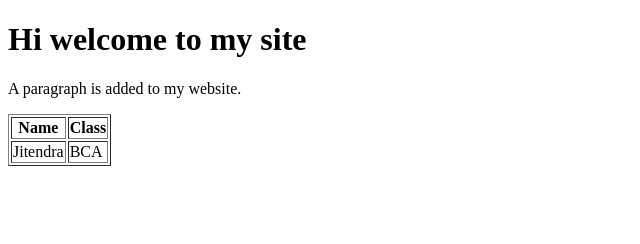
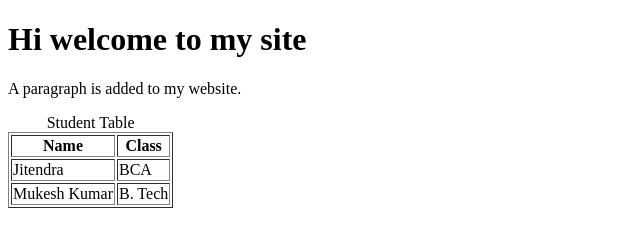
Before and after one commit to Jitendra1mp4/neog-zero-lesson2, a plain HTML site: page index.html in a window 1280 px wide. Shown: the whole page, without its empty margins (0-640 px from the left). Drawn offline with Linux system fonts and the light colour scheme.

Commit message:
Table structure and content updated

```diff
--- a/index.html
+++ b/index.html
@@ -1,23 +1,35 @@
 <!DOCTYPE html>
 <html lang="en">
   <head>
-    <meta charset="UTF-8">
-    <meta http-equiv="X-UA-Compatible" content="IE=edge">
-    <meta name="viewport" content="width=device-width, initial-scale=1.0">
+    <meta charset="UTF-8" />
+    <meta http-equiv="X-UA-Compatible" content="IE=edge" />
+    <meta name="viewport" content="width=device-width, initial-scale=1.0" />
     <title>Started Learning with Neog.camp</title>
   </head>
   <body>
     <h1>Hi welcome to my site</h1>
     <p>A paragraph is added to my website.</p>
     <table border="1">
+      <caption>
+        Student Table
+      </caption>
+      <thead>
           <tr>
             <th>Name</th>
             <th>Class</th>
           </tr>
+      </thead>
+      <tbody>
          <tr>
         <td>Jitendra</td>
         <td>BCA</td>
       </tr>
+      <tr>
+        <td>Mukesh Kumar</td>
+        <td>B. Tech</td>
+      </tr>
+      </tbody>
+
     </table>
   </body>
 </html>
```
Lines whose indentation alone changed are shown as unchanged.
